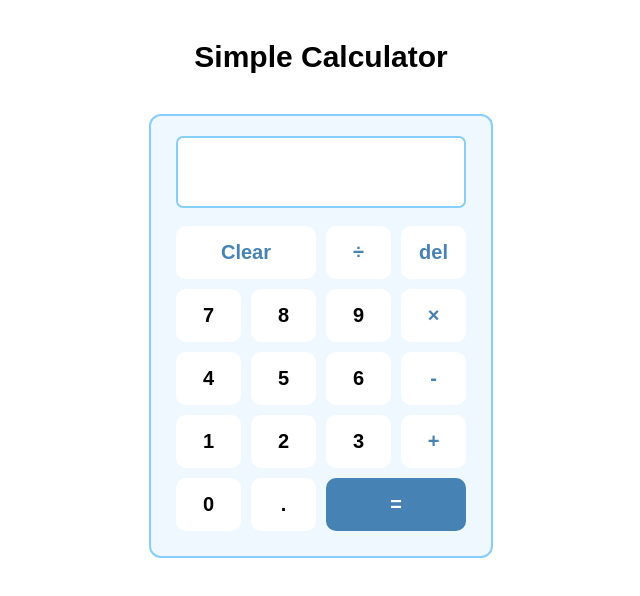
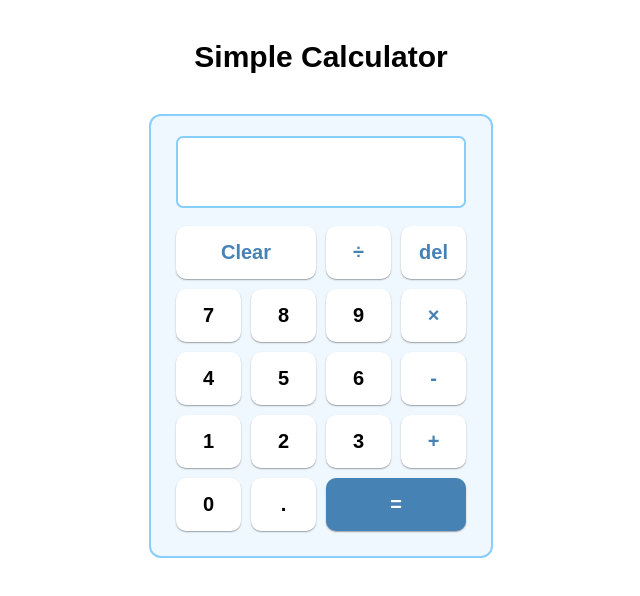
Before and after one commit to miyoko-shimura/react-app-test, a React (Vite) app: page / in a window 1280 px wide. Shown: the top 596 px of the page, without its empty margins (319-959 px from the left). Built offline with nearby package versions, Linux system fonts and the light colour scheme; a web font is replaced by a local one.

Commit message:
Update App.css

```diff
--- a/src/App.css
+++ b/src/App.css
@@ -64,7 +64,7 @@ button {
   padding: 15px;
   border: none;
   border-radius: 10px;
-  #box-shadow: 0 1px 2px 0 rgba(0, 0, 0, 0.2), 0 1px 4px 0 rgba(0, 0, 0, 0.19);
+  box-shadow: 0 1px 1px 0 rgba(0, 0, 0, 0.2), 0 1px 2px 0 rgba(0, 0, 0, 0.19);
   font-size: 20px;
   font-weight: 600;
   cursor: pointer;
```
